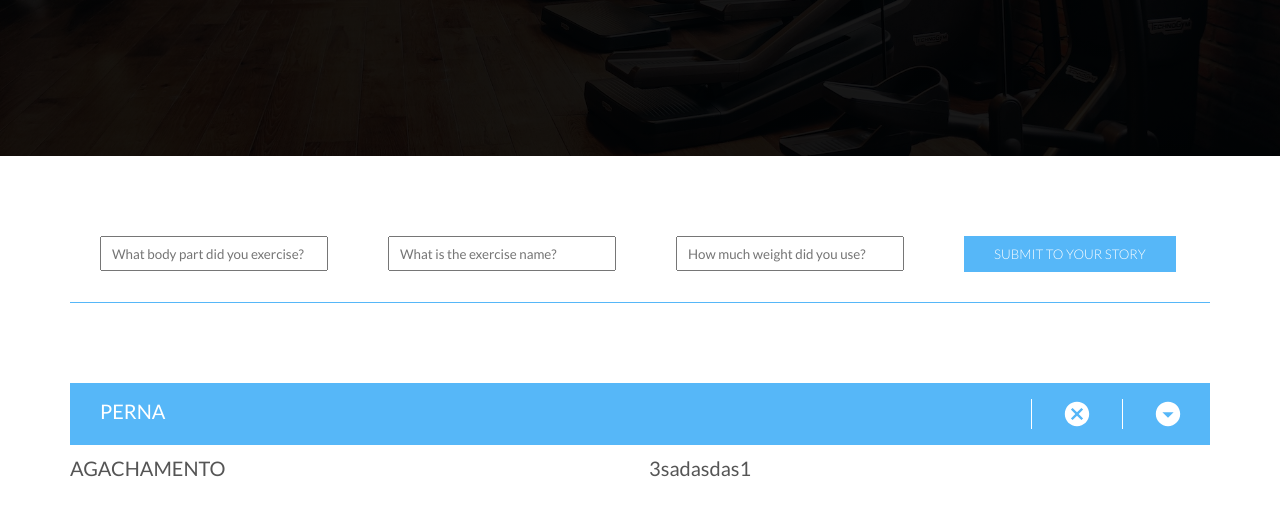
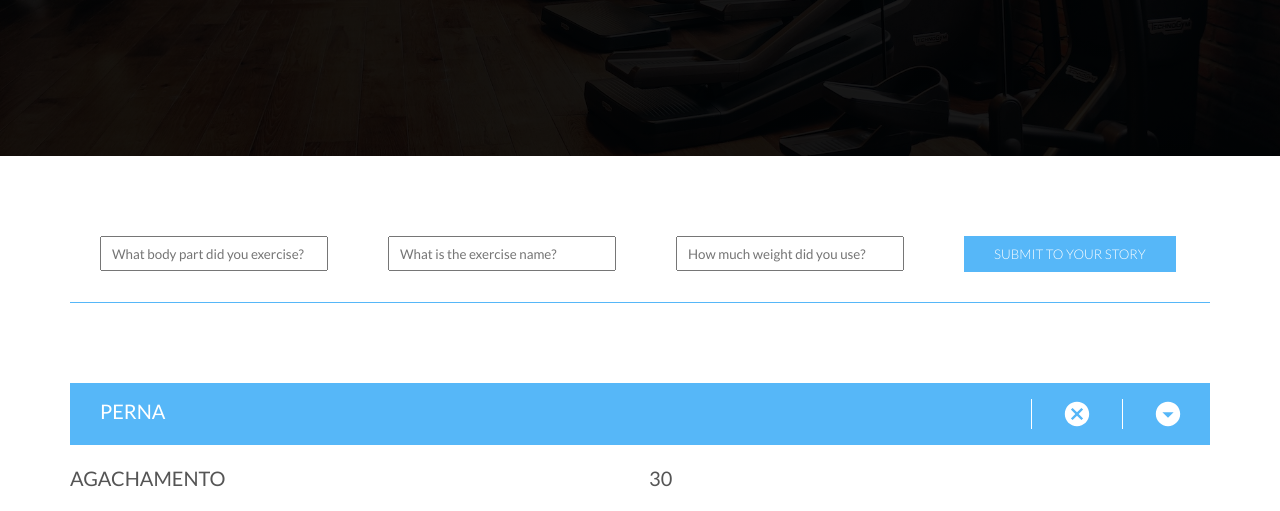
Before and after one commit to HenriqueFadoni/FITSTORY, a plain HTML site: page index.html in a window 1280 px wide. Shown: the part 500-1011 px from the top of the page. Drawn offline with nearby package versions, Linux system fonts and the light colour scheme; files that its build step writes are made by us from their sources.

Commit message:
Styling Table List

```diff
--- a/CSS/script.css
+++ b/CSS/script.css
@@ -121,7 +121,7 @@ input[type=submit]:active {
 
 
 /* -------------------------------- */
-/* BUTTONS */
+/* Table Buttons */
 /* -------------------------------- */
 
 
@@ -161,9 +161,16 @@ input[type=submit]:active {
 
 .btn-icon:hover,
 .btn-icon:active {
-    color: rgb(131, 255, 245);
+    color:  rgb(4, 152, 250);
 }
 
+/* -------------------------------- */
+/* LIST */
+/* -------------------------------- */
 
+.table-argument {
+    padding: 10px 0;
+    margin-bottom: 1px solid rgb(4, 152, 250);
+}
 
 *:focus { outline: none };
--- a/index.html
+++ b/index.html
@@ -24,12 +24,13 @@
             <input type="text" placeholder="What body part did you exercise?" required>
             <input type="text" placeholder="What is the exercise name?" required>
             <input type="text" placeholder="How much weight did you use?" required>
-            <input type="submit" value="SUBMIT TO YOUR STORY" >
+            <input type="submit" value="SUBMIT TO YOUR STORY">
         </div>
     </section>
 
     <section class="list-story-training">
         <div class="row type-exercise-result">
+
             <div class="row table-btn">
                 <div class="col span-2-of-2 js--body-part">
                     <a class="btn-title" hreft="#">PERNA</a>
@@ -37,9 +38,10 @@
                     <ion-icon name="close-circle" class="btn-icon close-circle"></ion-icon>
                 </div>
             </div>
+
             <div class="row table-argument">
-                <div class="col span-1-of-2">AGACHAMENTO</div>
-                <div class="col span-1-of-2">3sadasdas1</div>
+                <div class="exercise-name-result col span-1-of-2">AGACHAMENTO</div>
+                <div class="weight-number-result col span-1-of-2">30</div>
             </div>
         </div>
     </section>
```
